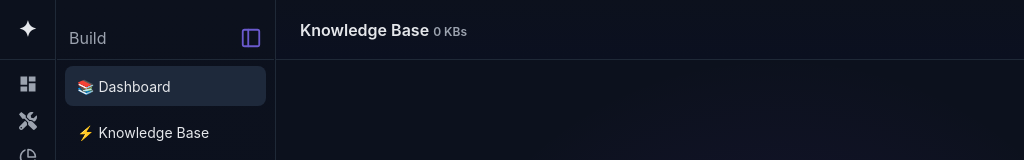
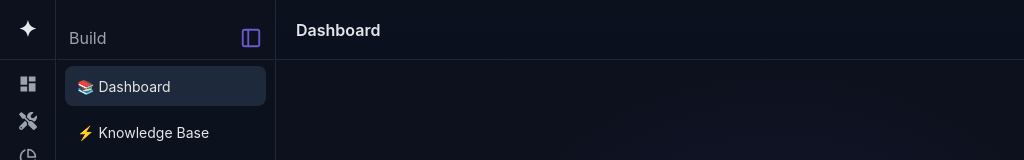
Before and after one commit to Wowinfotechreact5/ai-project, a React (Vite) app: page / in a window 1280 px wide. Shown: the top 160 px of the page, without its empty margins (0-1024 px from the left). Built offline with nearby package versions, Linux system fonts and the light colour scheme.

Commit message:
header css replace with tailwind

```diff
--- a/src/components/Header.jsx
+++ b/src/components/Header.jsx
@@ -1,8 +1,22 @@
 export default function Header() {
       return (
-            <header className="header">
-                  <div className="header-title">
-                        Knowledge Base <span style={{ color: "#9ca3af", fontSize: 12 }}>0 KBs</span>
+            <header style={{
+
+                  padding: '0 20px',
+
+            }} className="
+      h-[60px]
+      flex
+      items-center
+      px-6
+      border-b
+      border-gray-800
+      bg-gradient-to-b
+      from-[#0c111d]
+      to-[#0b1020]
+    ">
+                  <div className="text-base  font-semibold">
+                        Dashboard
                   </div>
             </header>
       );
--- a/src/index.css
+++ b/src/index.css
@@ -129,21 +129,6 @@ body {
   flex: 1;
   display: flex;
   flex-direction: column;
-}
-
-/* HEADER */
-.header {
-  height: 56px;
-  display: flex;
-  align-items: center;
-  padding: 0 20px;
-  border-bottom: 1px solid #1f2937;
-  background: linear-gradient(180deg, #0c111d, #0b1020);
-}
-
-.header-title {
-  font-size: 16px;
-  font-weight: 600;
 }
 
 /* CONTENT */
```
